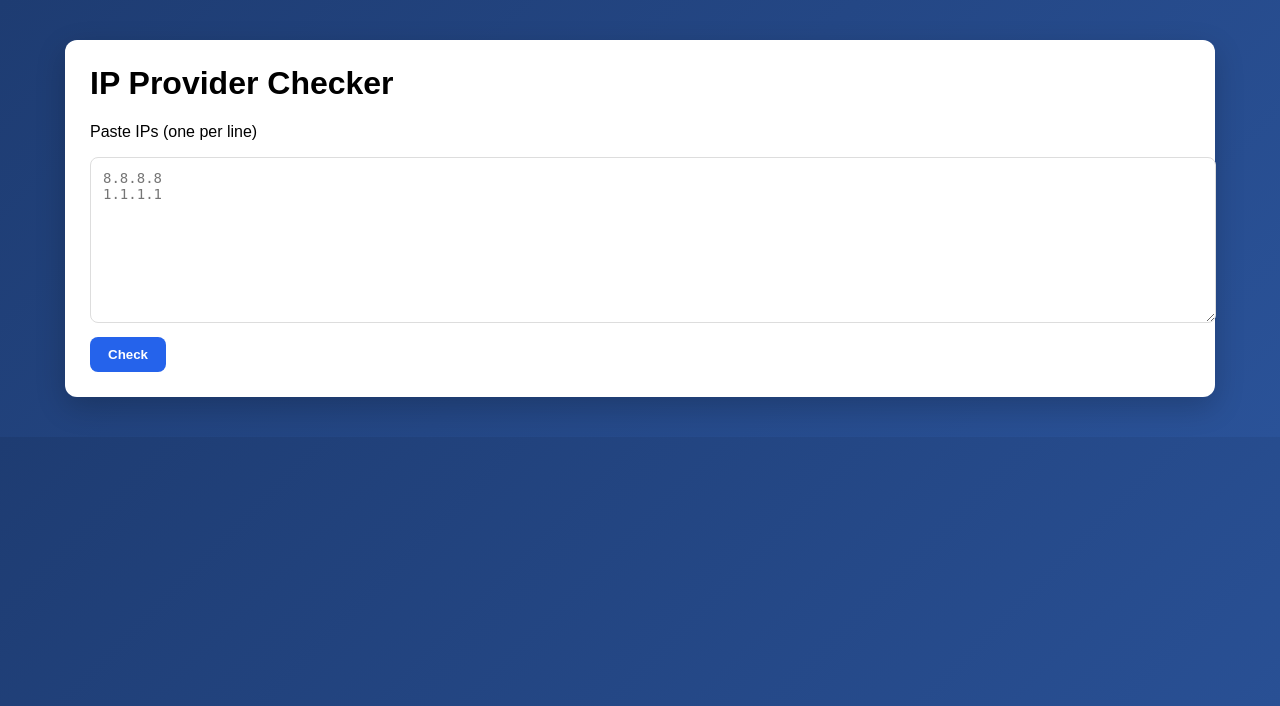
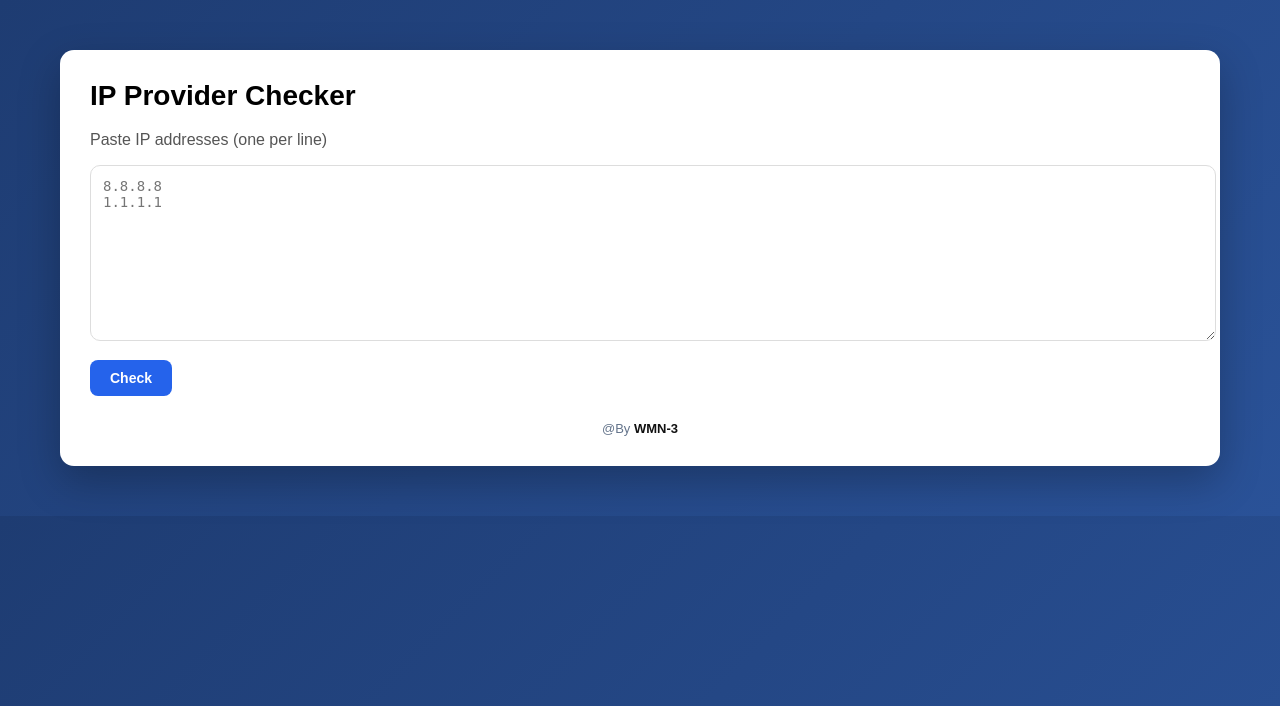
Before and after one commit to rdavisesther/checkips, a Flask app: page / in a window 1280 px wide. Shown: the top 706 px of the page. Run offline with Flask 3, Linux system fonts and the light colour scheme.

Commit message:
index.html

```diff
--- a/templates/index.html
+++ b/templates/index.html
@@ -6,79 +6,106 @@
 
     <style>
         body {
-            margin:0;
+            margin: 0;
             font-family: Arial, sans-serif;
-            background: linear-gradient(135deg,#1e3c72,#2a5298);
+            background: linear-gradient(135deg, #1e3c72, #2a5298);
         }
 
         .container {
-            max-width:1100px;
-            margin:40px auto;
-            background:white;
-            padding:25px;
-            border-radius:12px;
-            box-shadow:0 10px 30px rgba(0,0,0,.2);
+            max-width: 1100px;
+            margin: 50px auto;
+            background: white;
+            padding: 30px;
+            border-radius: 14px;
+            box-shadow: 0 15px 40px rgba(0,0,0,.25);
         }
 
         h1 {
-            margin-top:0;
+            margin-top: 0;
+            font-size: 28px;
+        }
+
+        p {
+            color: #555;
         }
 
         textarea {
-            width:100%;
-            height:140px;
-            padding:12px;
-            border-radius:8px;
-            border:1px solid #ddd;
-            resize:vertical;
-            font-size:14px;
+            width: 100%;
+            height: 150px;
+            padding: 12px;
+            border-radius: 10px;
+            border: 1px solid #ddd;
+            resize: vertical;
+            font-size: 14px;
         }
 
         button {
-            margin-top:10px;
-            padding:10px 18px;
-            background:#2563eb;
-            color:white;
-            border:none;
-            border-radius:8px;
-            cursor:pointer;
-            font-weight:bold;
+            margin-top: 15px;
+            padding: 10px 20px;
+            background: #2563eb;
+            color: white;
+            border: none;
+            border-radius: 8px;
+            cursor: pointer;
+            font-weight: bold;
+            font-size: 14px;
         }
 
         button:hover {
-            background:#1d4ed8;
+            background: #1d4ed8;
         }
 
         .error {
-            margin-top:10px;
-            color:#dc2626;
-            font-weight:bold;
+            margin-top: 12px;
+            color: #dc2626;
+            font-weight: bold;
         }
 
         table {
-            width:100%;
-            margin-top:20px;
-            border-collapse:collapse;
+            width: 100%;
+            margin-top: 25px;
+            border-collapse: collapse;
+            border-radius: 10px;
+            overflow: hidden;
         }
 
         th {
-            background:#0f172a;
-            color:white;
-            padding:10px;
+            background: #0f172a;
+            color: white;
+            padding: 12px;
+            font-size: 14px;
         }
 
         td {
-            padding:8px;
-            border-bottom:1px solid #eee;
-            font-size:13px;
+            padding: 10px;
+            border-bottom: 1px solid #eee;
+            font-size: 13px;
         }
 
         tr:hover td {
-            background:#f1f5f9;
+            background: #f1f5f9;
         }
 
-        .success { color:green; font-weight:bold; }
-        .fail { color:red; font-weight:bold; }
+        .success {
+            color: green;
+            font-weight: bold;
+        }
+
+        .fail {
+            color: red;
+            font-weight: bold;
+        }
+
+        .footer {
+            margin-top: 25px;
+            text-align: center;
+            font-size: 13px;
+            color: #64748b;
+        }
+
+        .footer b {
+            color: #111;
+        }
     </style>
 </head>
 
@@ -86,7 +113,7 @@
 
 <div class="container">
     <h1>IP Provider Checker</h1>
-    <p>Paste IPs (one per line)</p>
+    <p>Paste IP addresses (one per line)</p>
 
     <form method="post">
         <textarea name="ips" placeholder="8.8.8.8&#10;1.1.1.1">{{ raw_ips }}</textarea>
@@ -104,8 +131,8 @@
                 <th>IP</th>
                 <th>Status</th>
                 <th>ISP</th>
-                <th>Org</th>
-                <th>AS</th>
+                <th>Organization</th>
+                <th>ASN</th>
                 <th>Country</th>
                 <th>Region</th>
                 <th>City</th>
@@ -132,6 +159,10 @@
         </table>
     {% endif %}
 
+    <div class="footer">
+        @By <b>WMN-3</b>
+    </div>
+
 </div>
 
 </body>
```
